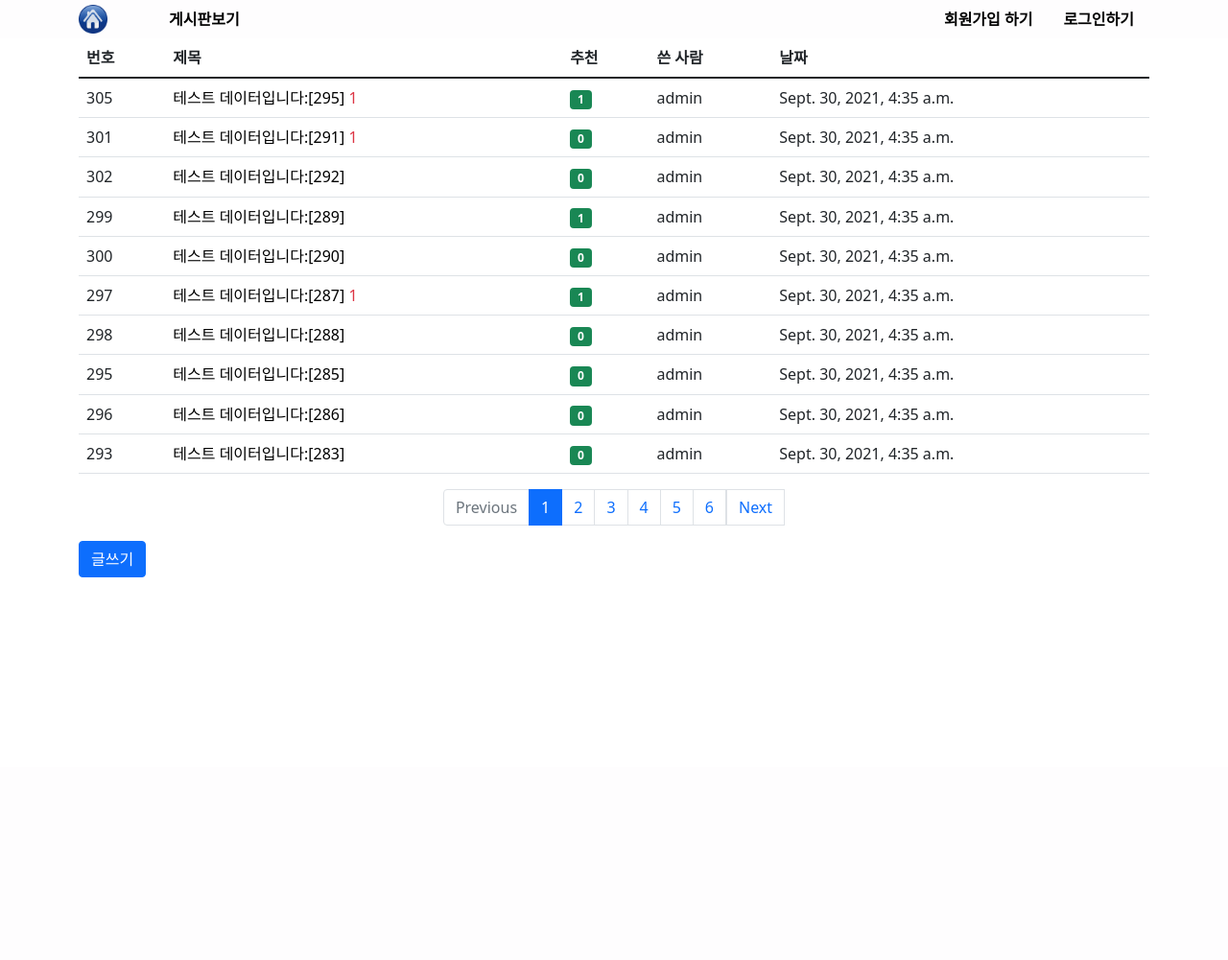
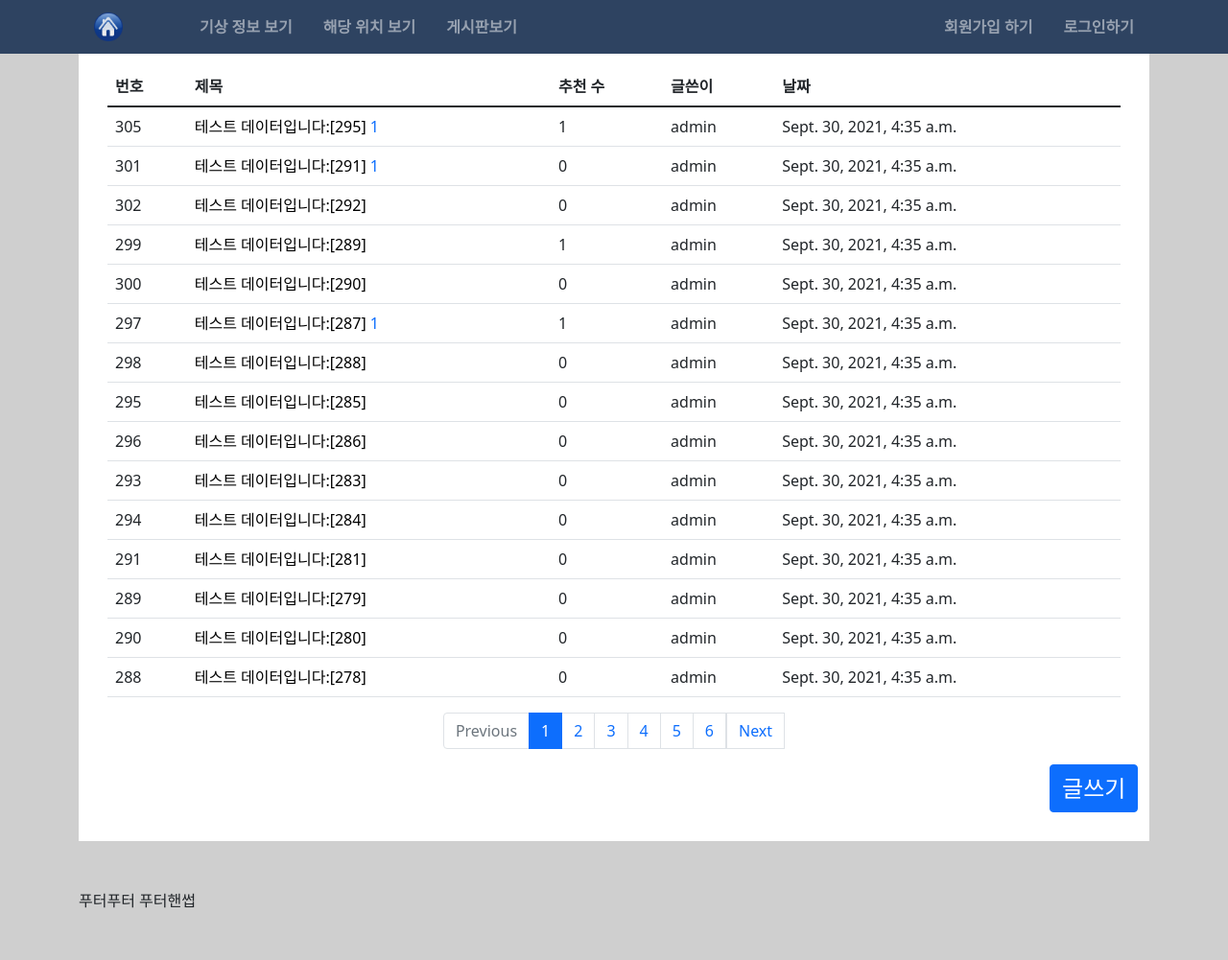
Before and after one commit to radio700/Django_simple_board, a Django app: page / in a window 1280 px wide. Shown: the whole page at 96% size. Before the commit the page ends 602 px from the top, so only its background shows below. Run offline with Django 3.2, Linux system fonts and the light colour scheme; data comes from the database, SQL or seed files in the repository; both versions use the stored data as it was after the commit.

Commit message:
푸터시작

```diff
--- a/board/views/base_views.py
+++ b/board/views/base_views.py
@@ -7,7 +7,7 @@ from django.core.paginator import Paginator
 def index(request):
   question_list = Question.objects.order_by('-create_date')
   page_match_page = request.GET.get('page')
-  one_page_dang = Paginator(question_list,10)
+  one_page_dang = Paginator(question_list,15)
   page_obj = one_page_dang.get_page(page_match_page)
   context = {'question_list':page_obj}
   return render(request,'board/index.html',context)
--- a/common/forms.py
+++ b/common/forms.py
@@ -3,7 +3,7 @@ from django.contrib.auth.forms import UserCreationForm
 from django.contrib.auth.models import User
 
 class UserForm(UserCreationForm):
-  email = forms.EmailField(label='이멜')
+  email = forms.EmailField(label='이메일')
 
   class Meta:
     model = User
--- a/static/style.css
+++ b/static/style.css
@@ -1,24 +1,66 @@
+html{
+  scroll-behavior: smooth;
+
+}
+
 body{
   font-family: 'Poppins', sans-serif;
   padding-top: 40px;
 }
 
+
+
 #row-login{
-  margin-top: 200px;
+  margin-top: 50px;
   border-width: 1px;
   padding: 30px;
   border-style: solid;
   border-radius: 30px;
-
 }
 
-#signupb{
-  margin: 200px;
+#sign-up{
+  margin-top: 50px;
+  /* padding-top: 200px; */
+  padding: 30px;
+  border-width: 1px;
   border-style: solid;
-  border-width: 1px;
-  padding: 30px;
   border-radius: 30px;
 }
+
+/* 기타웹페이지 */
+
+body div.gray-side-wall{
+  background-color: #CFCFCF;
+  width: 100%;
+  height: 100%;
+  z-index: -1;
+}
+div.main-wall{
+  background-color: #fff;
+  padding: 30px;
+  height: 100%;
+  z-index: 0;
+}
+/* 인덱스페이지 */
+.gul-wri{
+  position: relative;
+  right: -93%;
+}
+.t-obj:link{
+  color: black;
+}
+.t-obj:visited{
+  color: #969696;
+}
+
+
+/* 디테일페이지 */
+.detail-subject{
+  padding-bottom: 30px;
+  padding-top: 10px;
+}
+
+
 
 /* 네비 */
 #nav-header{
@@ -26,23 +68,33 @@ body{
   top: 0;
   left: 0;
   right: 0;
-  height: 40px;
+  padding: 5px;
   font-weight: bold;
   display: flex;
   justify-content: space-between;
   align-items: center;
-  background-color: #FEFDFE;
+  background-color: #2E4361;
   z-index: 1;
 }
+#nav-header [data-bs-toggle="offcanvas"] {
+  display: none;
+}
+
+#nav-header li.nav-item a{
+  color:rgba(255, 255, 255, .5);
+  transition: 0.5s;
+}
+#nav-header li.nav-item a:hover{
+  color: #fff;
+}
+
 
 /* 히어로텍스트 */
 .hero{
   height: 15px;
 }
 
-.hero .container{
 
-}
 
 .hero img#background{
   width: 100%;
@@ -72,7 +124,6 @@ body{
 
 
 /* 날씨 */
-
 section.weather-main{
   position: relative;
 }
@@ -102,16 +153,25 @@ section.weather-main .row{
   display: none;
 }
 
-/* map */
+/* map 지도 */
 section.map{
   position: relative;
   background-color:rgb(163, 204, 163);
-  padding: 40px 0px 40px;
+  padding: 110px 0px 110px;
 }
 
 section.map .row h1{
   margin-top: 150px;
 }
+
+/* 푸터 */
+footer{
+  background-color: #CFCFCF;
+  padding: 50px;
+}
+
+
+
 
 /* 미디어쿼리 */
 @media (max-width:992px){
@@ -147,8 +207,19 @@ section.map .row h1{
   .hero .bg-text>h4{
     font-size: 20px;
     display: none;
+  }
+  #nav-header [data-bs-toggle="offcanvas"] {
+    display: block;
+  }
 
+
+
+  #nav-header li a[name="offhide"]{
+    display: none;
   }
+  /* #nav-header li a.nav-link:not(:first-child)[0]{
+    display: none;
+  } */
 }
 @media (max-width:768px){
   .hero .bg-text{
@@ -160,6 +231,8 @@ section.map .row h1{
   #weather div{
     font-size: 15px;
   }
+
+
 }
 
 @media (max-width:576px){
--- a/templates/base.html
+++ b/templates/base.html
@@ -19,9 +19,11 @@
   </head>
 
   <body>
+  <div class="gray-side-wall">
     {% include 'nav.html' %}
     {% block content %}{% endblock content %}
-    <script src="/static/javascript/exp.js"></script>
+  </div>
+  <script src="/static/javascript/exp.js"></script>
   </body>
 
 </html>
--- a/templates/board/index.html
+++ b/templates/board/index.html
@@ -1,13 +1,15 @@
 {% extends 'base.html' %}
 {% block content %}
   <div class="container">
+    <div class="main-wall">
+      <div class="table-responsive">
         <table class="table">
           <thead>
             <tr>
               <th>번호</th>
               <th>제목</th>
-          <th>추천</th>
-          <th>쓴 사람</th>
+              <th>추천 수</th>
+              <th>글쓴이</th>
               <th>날짜</th>
             </tr>
           </thead>
@@ -16,18 +18,19 @@
               <tr>
                 <td>{{ question.id }}</td>
                 <td>
-              <a href="{% url 'board:detail' question.id %}" class="text-decoration-none text-black">{{ question.subject }}</a>
+                  <a href="{% url 'board:detail' question.id %}" class="text-decoration-none t-obj">{{ question.subject }}</a>
                   {% if question.answer_set.count > 0 %}
-                <span class="text-danger">{{ question.answer_set.count }}</span>
+                    <span class="text-primary">{{ question.answer_set.count }}</span>
                   {% endif %}
                 </td>
-            <td><span class="badge bg-success">{{ question.voter.count }}</span></td>
+                <td><span class="text-center align-content-center">{{ question.voter.count }}</span></td>
                 <td>{{ question.author }}</td>
                 <td>{{ question.create_date }}</td>
               </tr>
             {% endfor %}
           </tbody>
         </table>
+      </div>
 
       <!--페이지네이터-->
       <ul class="pagination justify-content-center">
@@ -68,9 +71,10 @@
           </li>
         {% endif %}
       </ul>
-
-
-    <a href="{% url 'board:question_create' %}" class="btn btn-primary">글쓰기</a>
+      <a href="{% url 'board:question_create' %}" class="btn btn-primary gul-wri fs-4">글쓰기</a>
     </div>
-
+  </div>
+  <footer>
+    {% include 'footer.html' %}
+  </footer>
 {% endblock content %}
--- a/templates/common/signup.html
+++ b/templates/common/signup.html
@@ -2,7 +2,8 @@
 {% block content %}
 
   <div class="container">
-    <form id="signupb" method="post" class="post-form" action="{% url 'common:signup' %}">
+    <div class="main-wall">
+      <form id="sign-up" method="post" class="post-form" action="{% url 'common:signup' %}">
         {% csrf_token %}
         {% include "error.html" %}
         <div class="form-group">
@@ -25,7 +26,7 @@
           <button type="submit" class="btn btn-primary mt-3">생성하기</button>
         </div>
       </form>
-  </form>
+  </div>
 </div>
 
 {% endblock content %}
--- a/templates/error.html
+++ b/templates/error.html
@@ -1,13 +1,13 @@
 {% if form.errors %}
     {% for field in form %}
-        {% for error in field.errors %}  <!-- 필드 오류를 출력한다. -->
+        {% for error in field.errors %}
             <div class="alert alert-danger">
                 <strong>{{ field.label }}</strong>
-                {{ error }}
+                의 빈칸을 채워주세요
             </div>
         {% endfor %}
     {% endfor %}
-    {% for error in form.non_field_errors %}   <!-- 넌필드 오류를 출력한다. -->
+    {% for error in form.non_field_errors %}
         <div class="alert alert-danger">
             <strong>{{ error }}</strong>
         </div>
--- /dev/null
+++ b/templates/footer.html
@@ -0,0 +1,3 @@
+<div class="container">
+  푸터푸터 푸터핸썹
+</div>
--- a/templates/nav.html
+++ b/templates/nav.html
@@ -1,18 +1,69 @@
-<header id="nav-header" class="py-1">
+<!--a태그 하드코딩 조심!!-->
+<!--a태그 하드코딩 조심!!-->
+<header id="nav-header" >
   <div class="container">
     <ul class="nav d-flex ">
       <li class="nav-item flex-grow-1 d-flex align-items-center ">
-        <a href="{% url 'main:index' %}"><img id="mi" class="me-5" src="/static/home.png" alt=""></a>
-        <a class="nav-link active text-black align-content-center aria-current=" page="page" href="{% url 'board:index' %}">게시판보기</a>
+        <a class="nav-link active align-content-center" href="{% url 'main:index' %}"><img id="mi" class="me-5" src="/static/home.png" alt=""></a>
+        <a name="offhide" class="nav-link active align-content-center" href="http://127.0.0.1:8000/main/#weather-main">기상 정보 보기</a>
+        <a name="offhide" class="nav-link active align-content-center" href="http://127.0.0.1:8000/main/#map-main">해당 위치 보기</a>
+        <a name="offhide" class="nav-link active align-content-center" page="page" href="{% url 'board:index' %}">게시판보기</a>
       </li>
       <li class="nav-item d-flex align-items-center">
         {% if user.is_authenticated %}
-          <a class="nav-link text-black" href="{% url 'common:logout' %}">로그아웃 하기</a>
+          <a name="offhide" class="nav-link" href="{% url 'common:logout' %}">로그아웃 하기</a>
         {% else %}
-          <a class="nav-link text-black" href="{% url 'common:signup' %}">회원가입 하기</a>
-          <a class="nav-link text-black" href="{% url 'common:login' %}">로그인하기</a>
+          <a name="offhide" class="nav-link" href="{% url 'common:signup' %}">회원가입 하기</a>
+          <a name="offhide" class="nav-link" href="{% url 'common:login' %}">로그인하기</a>
         {% endif %}
       </li>
+
+      <!--offcanvas 시작-->
+      <button class="btn" data-bs-toggle="offcanvas" data-bs-target="#offcanvas">
+        <img src="/static/img/menu.svg" alt="">
+      </button>
+
+      <div class="offcanvas offcanvas-end" id="offcanvas">
+        <div class="offcanvas-header">
+          <button class="btn-close" data-bs-dismiss="offcanvas"></button>
+        </div>
+
+        <div class="offcanvas-body">
+          <ul class="list-group">
+
+            <button class="list-group-item list-group-item-action">
+              <a class="text-primary text-decoration-none" page="page" href="http://127.0.0.1:8000/main/#weather-main">기상 정보 보기</a>
+            </button>
+
+            <button class="list-group-item list-group-item-action">
+              <a class="text-primary text-decoration-none" page="page" href="http://127.0.0.1:8000/main/#map-main">해당 위치 보기</a>
+            </button>
+
+            <button class="list-group-item list-group-item-action">
+              <a class="text-primary text-decoration-none" page="page" href="{% url 'board:index' %}">게시판보기</a>
+            </button>
+
+            <button class="list-group-item list-group-item-action">
+              {% if user.is_authenticated %}
+                <a class="text-primary text-decoration-none" href="{% url 'common:logout' %}">로그아웃 하기</a>
+              {% endif %}
+            </button>
+
+            <button class="list-group-item list-group-item-action">
+              {% if not user.is_authenticated %}
+              <a class="text-primary text-decoration-none" href="{% url 'common:signup' %}">회원가입 하기</a>
+            </button>
+              {% endif %}
+
+            <button class="list-group-item list-group-item-action">
+              {% if not user.is_authenticated %}
+              <a class="text-primary text-decoration-none" href="{% url 'common:login' %}">로그인하기</a>
+              {% endif %}
+            </button>
+          </ul>
+        </div>
+      </div>
+      <!-- offcanvas 끝 -->
     </ul>
   </div>
 </header>
```
Also changed, not shown: templates/board/answer_form.html (+9 -4 lines), templates/board/comment_form.html (+9 -4 lines), templates/board/detail.html (+10 -5 lines), templates/board/question_create.html (+19 -5 lines), templates/common/login.html (+3 -6 lines), templates/main/index.html (+7 -1 lines), db.sqlite3, static/img/menu.svg (added). Lines whose indentation alone changed are shown as unchanged.
